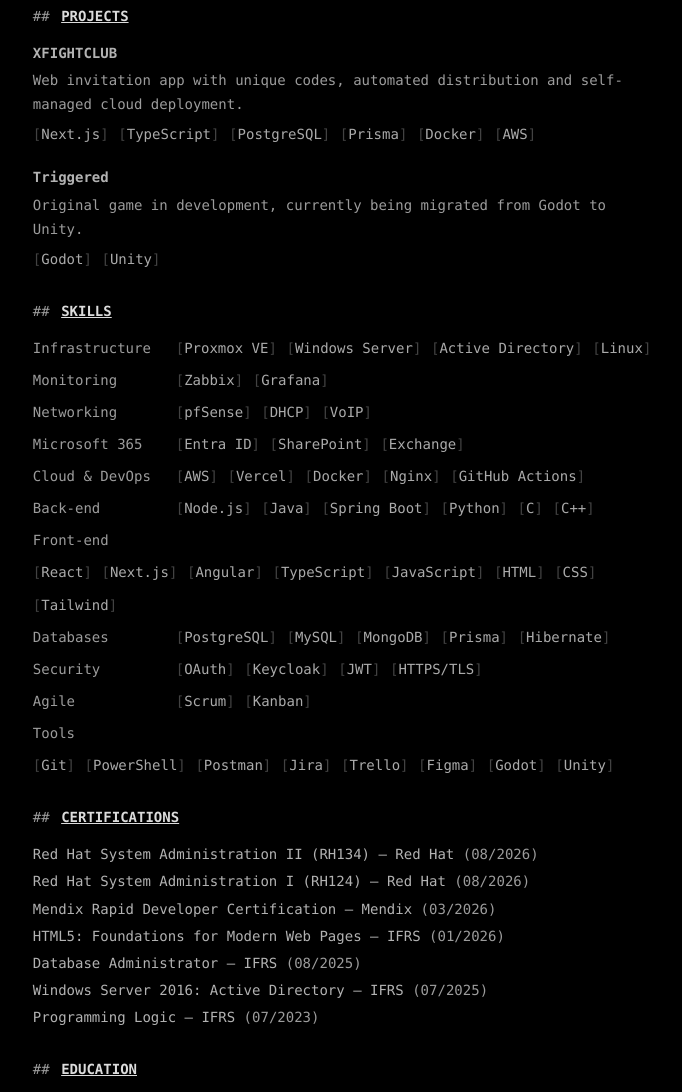
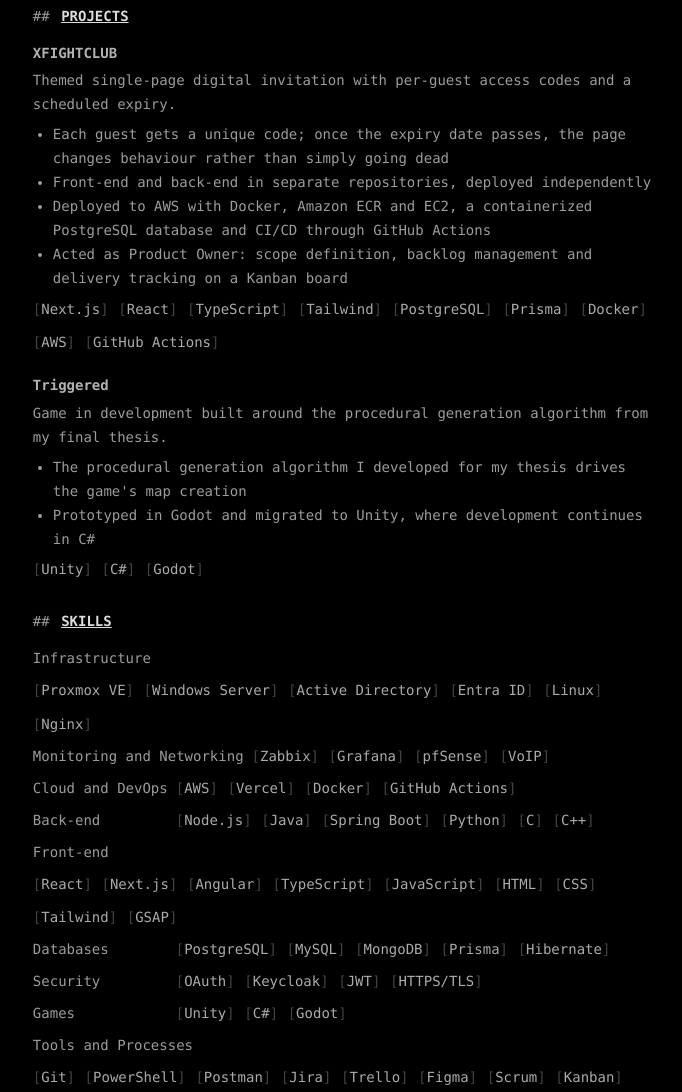
Before and after one commit to wtfpac/back2pac, a React app: page /en/about in a window 1280 px wide. Shown: the part 1040-2132 px from the top of the page, without its empty margins (294-976 px from the left). Built offline with nearby package versions, Linux system fonts and the light colour scheme; some packages are replaced by stand-ins of ours; a web font is replaced by a local one.

```diff
--- a/package.json
+++ b/package.json
@@ -10,6 +10,7 @@
   },
   "dependencies": {
     "@fontsource/commit-mono": "^5.3.0",
+    "@upstash/redis": "^1.38.3",
     "@vercel/analytics": "^2.0.1",
     "gray-matter": "^4.0.3",
     "next": "16.3.3",
@@ -21,5 +22,8 @@
   "devDependencies": {
     "eslint": "^9",
     "eslint-config-next": "16.3.3"
+  },
+  "allowScripts": {
+    "unrs-resolver@1.12.2": true
   }
 }
--- a/src/app/[lang]/about/page.js
+++ b/src/app/[lang]/about/page.js
@@ -70,6 +70,11 @@
               <span>{project.name}</span>
             </div>
             <p className="entry-note">{project.summary}</p>
+            <ul>
+              {project.bullets.map((bullet) => (
+                <li key={bullet}>{bullet}</li>
+              ))}
+            </ul>
             <div className="tag-list">
               {project.tech.map((item) => (
                 <span key={item} className="tag">{item}</span>
--- a/src/app/[lang]/layout.js
+++ b/src/app/[lang]/layout.js
@@ -41,6 +41,9 @@
     // titulo da home; cada pagina interna define o seu e substitui este
     title: dict.meta.title,
     description: dict.meta.description,
+
+    authors: [{ name: 'Wellington Alves Clemente', url: siteUrl }],
+    creator: 'Wellington Alves Clemente',
 
     openGraph: {
       type: 'website',
--- a/src/app/globals.css
+++ b/src/app/globals.css
@@ -629,3 +629,9 @@
   color: var(--link-hover-fg);
   background: var(--link-hover-bg);
 }
+
+.entry ul {
+  margin: 0.4rem 0 0;
+  padding-inline-start: 20px;
+  color: var(--fg-muted);
+}
--- a/src/components/PostList.js
+++ b/src/components/PostList.js
@@ -1,7 +1,7 @@
 import Link from 'next/link';
 import PostMeta from './PostMeta';
 
-// emptyMessage manda a busca dizer "nada encontrado"
+// emptyMessage permite a busca dizer "nada encontrado' em vez de "nada publicado"
 export default function PostList({ lang, dict, posts, emptyMessage }) {
   if (posts.length === 0) {
     return <p className="empty-state">{emptyMessage ?? dict.content.empty}</p>;
@@ -14,8 +14,8 @@
           <Link href={`/${lang}/posts/${post.slug}`} className="entry-list-title">
             <span>{post.title}</span>
           </Link>
+          {post.summary && <p className="entry-summary">{post.summary}</p>}
           <PostMeta post={post} lang={lang} dict={dict} />
-          {post.summary && <p className="entry-summary">{post.summary}</p>}
         </li>
       ))}
     </ul>
--- a/src/dictionaries/en.json
+++ b/src/dictionaries/en.json
@@ -86,220 +86,68 @@
     "items": [
       {
         "name": "XFIGHTCLUB",
-        "summary": "Web invitation app with unique codes, automated distribution and self-managed cloud deployment.",
-        "tech": [
-          "Next.js",
-          "TypeScript",
-          "PostgreSQL",
-          "Prisma",
-          "Docker",
-          "AWS"
-        ]
+        "summary": "Themed single-page digital invitation with per-guest access codes and a scheduled expiry.",
+        "bullets": [
+          "Each guest gets a unique code; once the expiry date passes, the page changes behaviour rather than simply going dead",
+          "Front-end and back-end in separate repositories, deployed independently",
+          "Deployed to AWS with Docker, Amazon ECR and EC2, a containerized PostgreSQL database and CI/CD through GitHub Actions",
+          "Acted as Product Owner: scope definition, backlog management and delivery tracking on a Kanban board"
+        ],
+        "tech": ["Next.js", "React", "TypeScript", "Tailwind", "PostgreSQL", "Prisma", "Docker", "AWS", "GitHub Actions"]
       },
       {
         "name": "Triggered",
-        "summary": "Original game in development, currently being migrated from Godot to Unity.",
-        "tech": [
-          "Godot",
-          "Unity"
-        ]
+        "summary": "Game in development built around the procedural generation algorithm from my final thesis.",
+        "bullets": [
+          "The procedural generation algorithm I developed for my thesis drives the game's map creation",
+          "Prototyped in Godot and migrated to Unity, where development continues in C#"
+        ],
+        "tech": ["Unity", "C#", "Godot"]
       }
     ]
   },
   "skills": {
     "groups": [
-      {
-        "category": "Infrastructure",
-        "items": [
-          "Proxmox VE",
-          "Windows Server",
-          "Active Directory",
-          "Linux"
-        ]
-      },
-      {
-        "category": "Monitoring",
-        "items": [
-          "Zabbix",
-          "Grafana"
-        ]
-      },
-      {
-        "category": "Networking",
-        "items": [
-          "pfSense",
-          "DHCP",
-          "VoIP"
-        ]
-      },
-      {
-        "category": "Microsoft 365",
-        "items": [
-          "Entra ID",
-          "SharePoint",
-          "Exchange"
-        ]
-      },
-      {
-        "category": "Cloud & DevOps",
-        "items": [
-          "AWS",
-          "Vercel",
-          "Docker",
-          "Nginx",
-          "GitHub Actions"
-        ]
-      },
-      {
-        "category": "Back-end",
-        "items": [
-          "Node.js",
-          "Java",
-          "Spring Boot",
-          "Python",
-          "C",
-          "C++"
-        ]
-      },
-      {
-        "category": "Front-end",
-        "items": [
-          "React",
-          "Next.js",
-          "Angular",
-          "TypeScript",
-          "JavaScript",
-          "HTML",
-          "CSS",
-          "Tailwind"
-        ]
-      },
-      {
-        "category": "Databases",
-        "items": [
-          "PostgreSQL",
-          "MySQL",
-          "MongoDB",
-          "Prisma",
-          "Hibernate"
-        ]
-      },
-      {
-        "category": "Security",
-        "items": [
-          "OAuth",
-          "Keycloak",
-          "JWT",
-          "HTTPS/TLS"
-        ]
-      },
-      {
-        "category": "Agile",
-        "items": [
-          "Scrum",
-          "Kanban"
-        ]
-      },
-      {
-        "category": "Tools",
-        "items": [
-          "Git",
-          "PowerShell",
-          "Postman",
-          "Jira",
-          "Trello",
-          "Figma",
-          "Godot",
-          "Unity"
-        ]
-      }
+      { "category": "Infrastructure", "items": ["Proxmox VE", "Windows Server", "Active Directory", "Entra ID", "Linux", "Nginx"] },
+      { "category": "Monitoring and Networking", "items": ["Zabbix", "Grafana", "pfSense", "VoIP"] },
+      { "category": "Cloud and DevOps", "items": ["AWS", "Vercel", "Docker", "GitHub Actions"] },
+      { "category": "Back-end", "items": ["Node.js", "Java", "Spring Boot", "Python", "C", "C++"] },
+      { "category": "Front-end", "items": ["React", "Next.js", "Angular", "TypeScript", "JavaScript", "HTML", "CSS", "Tailwind", "GSAP"] },
+      { "category": "Databases", "items": ["PostgreSQL", "MySQL", "MongoDB", "Prisma", "Hibernate"] },
+      { "category": "Security", "items": ["OAuth", "Keycloak", "JWT", "HTTPS/TLS"] },
+      { "category": "Games", "items": ["Unity", "C#", "Godot"] },
+      { "category": "Tools and Processes", "items": ["Git", "PowerShell", "Postman", "Jira", "Trello", "Figma", "Scrum", "Kanban"] }
     ]
   },
   "certifications": {
     "items": [
-      {
-        "name": "Red Hat System Administration II (RH134)",
-        "issuer": "Red Hat",
-        "date": "08/2026"
-      },
-      {
-        "name": "Red Hat System Administration I (RH124)",
-        "issuer": "Red Hat",
-        "date": "08/2026"
-      },
-      {
-        "name": "Mendix Rapid Developer Certification",
-        "issuer": "Mendix",
-        "date": "03/2026"
-      },
-      {
-        "name": "HTML5: Foundations for Modern Web Pages",
-        "issuer": "IFRS",
-        "date": "01/2026"
-      },
-      {
-        "name": "Database Administrator",
-        "issuer": "IFRS",
-        "date": "08/2025"
-      },
-      {
-        "name": "Windows Server 2016: Active Directory",
-        "issuer": "IFRS",
-        "date": "07/2025"
-      },
-      {
-        "name": "Programming Logic",
-        "issuer": "IFRS",
-        "date": "07/2023"
-      }
+      { "name": "Red Hat System Administration II (RH134)", "issuer": "Red Hat", "date": "08/2026" },
+      { "name": "Red Hat System Administration I (RH124)", "issuer": "Red Hat", "date": "08/2026" },
+      { "name": "Mendix Rapid Developer Certification", "issuer": "Mendix", "date": "03/2026" },
+      { "name": "HTML5: Foundations for Modern Web Pages", "issuer": "IFRS", "date": "01/2026" },
+      { "name": "Database Administrator", "issuer": "IFRS", "date": "08/2025" },
+      { "name": "Windows Server 2016: Active Directory", "issuer": "IFRS", "date": "07/2025" },
+      { "name": "Programming Logic", "issuer": "IFRS", "date": "07/2023" }
     ]
   },
   "education": {
     "items": [
-      {
-        "course": "Software Engineering",
-        "school": "Uniamérica",
-        "period": "07/2025 – 12/2026",
-        "status": "In progress"
-      },
-      {
-        "course": "Systems Analysis and Development",
-        "school": "Uniamérica",
-        "period": "01/2023 – 06/2025",
-        "status": "Completed"
-      }
+      { "course": "Software Engineering", "school": "Uniamérica", "period": "07/2025 – 12/2026", "status": "In progress" },
+      { "course": "Systems Analysis and Development", "school": "Uniamérica", "period": "01/2023 – 06/2025", "status": "Completed" }
     ]
   },
   "languages": {
     "items": [
-      {
-        "name": "Portuguese",
-        "level": "Native"
-      },
-      {
-        "name": "English",
-        "level": "Advanced"
-      },
-      {
-        "name": "Spanish",
-        "level": "Fluent"
-      },
-      {
-        "name": "Italian",
-        "level": "Intermediate"
-      }
+      { "name": "Portuguese", "level": "Native · C2" },
+      { "name": "Spanish", "level": "Fluent · C1" },
+      { "name": "English", "level": "Advanced reading and listening · B2" },
+      { "name": "Italian", "level": "Basic · A2" }
     ]
   },
   "links": {
     "items": [
-      {
-        "label": "GitHub",
-        "url": "https://github.com/wtfpac"
-      },
-      {
-        "label": "LinkedIn",
-        "url": "https://www.linkedin.com/in/w7ll/"
-      }
+      { "label": "GitHub", "url": "https://github.com/wtfpac" },
+      { "label": "LinkedIn", "url": "https://www.linkedin.com/in/w7ll/" }
     ]
   }
 }
--- a/src/dictionaries/pt.json
+++ b/src/dictionaries/pt.json
@@ -86,220 +86,68 @@
     "items": [
       {
         "name": "XFIGHTCLUB",
-        "summary": "Aplicação web de convites com códigos únicos, distribuição automatizada e deploy próprio em nuvem.",
-        "tech": [
-          "Next.js",
-          "TypeScript",
-          "PostgreSQL",
-          "Prisma",
-          "Docker",
-          "AWS"
-        ]
+        "summary": "Convite digital temático de página única, com código de acesso por convidado e validade programada.",
+        "bullets": [
+          "Cada convidado recebe um código único; passada a data de validade, a página muda de comportamento em vez de simplesmente expirar",
+          "Front-end e back-end em repositórios separados, com deploy independente",
+          "Publicado na AWS com Docker, Amazon ECR e EC2, banco PostgreSQL em container e CI/CD por GitHub Actions",
+          "Atuação como Product Owner: definição de escopo, gestão de backlog e acompanhamento em quadro Kanban"
+        ],
+        "tech": ["Next.js", "React", "TypeScript", "Tailwind", "PostgreSQL", "Prisma", "Docker", "AWS", "GitHub Actions"]
       },
       {
         "name": "Triggered",
-        "summary": "Jogo autoral em desenvolvimento, migrando de Godot para Unity.",
-        "tech": [
-          "Godot",
-          "Unity"
-        ]
+        "summary": "Jogo em desenvolvimento construído em torno do algoritmo de geração procedural do meu TCC.",
+        "bullets": [
+          "O algoritmo de geração procedural desenvolvido no meu TCC é a base da criação de mapas do jogo",
+          "Protótipo iniciado em Godot e migrado para Unity, onde o desenvolvimento segue em C#"
+        ],
+        "tech": ["Unity", "C#", "Godot"]
       }
     ]
   },
   "skills": {
     "groups": [
-      {
-        "category": "Infraestrutura",
-        "items": [
-          "Proxmox VE",
-          "Windows Server",
-          "Active Directory",
-          "Linux"
-        ]
-      },
-      {
-        "category": "Monitoramento",
-        "items": [
-          "Zabbix",
-          "Grafana"
-        ]
-      },
-      {
-        "category": "Redes",
-        "items": [
-          "pfSense",
-          "DHCP",
-          "VoIP"
-        ]
-      },
-      {
-        "category": "Microsoft 365",
-        "items": [
-          "Entra ID",
-          "SharePoint",
-          "Exchange"
-        ]
-      },
-      {
-        "category": "Cloud & DevOps",
-        "items": [
-          "AWS",
-          "Vercel",
-          "Docker",
-          "Nginx",
-          "GitHub Actions"
-        ]
-      },
-      {
-        "category": "Back-end",
-        "items": [
-          "Node.js",
-          "Java",
-          "Spring Boot",
-          "Python",
-          "C",
-          "C++"
-        ]
-      },
-      {
-        "category": "Front-end",
-        "items": [
-          "React",
-          "Next.js",
-          "Angular",
-          "TypeScript",
-          "JavaScript",
-          "HTML",
-          "CSS",
-          "Tailwind"
-        ]
-      },
-      {
-        "category": "Banco de Dados",
-        "items": [
-          "PostgreSQL",
-          "MySQL",
-          "MongoDB",
-          "Prisma",
-          "Hibernate"
-        ]
-      },
-      {
-        "category": "Segurança",
-        "items": [
-          "OAuth",
-          "Keycloak",
-          "JWT",
-          "HTTPS/TLS"
-        ]
-      },
-      {
-        "category": "Ágil",
-        "items": [
-          "Scrum",
-          "Kanban"
-        ]
-      },
-      {
-        "category": "Ferramentas",
-        "items": [
-          "Git",
-          "PowerShell",
-          "Postman",
-          "Jira",
-          "Trello",
-          "Figma",
-          "Godot",
-          "Unity"
-        ]
-      }
+      { "category": "Infraestrutura", "items": ["Proxmox VE", "Windows Server", "Active Directory", "Entra ID", "Linux", "Nginx"] },
+      { "category": "Monitoramento e Redes", "items": ["Zabbix", "Grafana", "pfSense", "VoIP"] },
+      { "category": "Cloud e DevOps", "items": ["AWS", "Vercel", "Docker", "GitHub Actions"] },
+      { "category": "Back-end", "items": ["Node.js", "Java", "Spring Boot", "Python", "C", "C++"] },
+      { "category": "Front-end", "items": ["React", "Next.js", "Angular", "TypeScript", "JavaScript", "HTML", "CSS", "Tailwind", "GSAP"] },
+      { "category": "Banco de Dados", "items": ["PostgreSQL", "MySQL", "MongoDB", "Prisma", "Hibernate"] },
+      { "category": "Segurança", "items": ["OAuth", "Keycloak", "JWT", "HTTPS/TLS"] },
+      { "category": "Jogos", "items": ["Unity", "C#", "Godot"] },
+      { "category": "Ferramentas e Processos", "items": ["Git", "PowerShell", "Postman", "Jira", "Trello", "Figma", "Scrum", "Kanban"] }
     ]
   },
   "certifications": {
     "items": [
-      {
-        "name": "Red Hat System Administration II (RH134)",
-        "issuer": "Red Hat",
-        "date": "08/2026"
-      },
-      {
-        "name": "Red Hat System Administration I (RH124)",
-        "issuer": "Red Hat",
-        "date": "08/2026"
-      },
-      {
-        "name": "Mendix Rapid Developer Certification",
-        "issuer": "Mendix",
-        "date": "03/2026"
-      },
-      {
-        "name": "HTML5: Fundamentos para Páginas Web Modernas",
-        "issuer": "IFRS",
-        "date": "01/2026"
-      },
-      {
-        "name": "Administrador de Banco de Dados",
-        "issuer": "IFRS",
-        "date": "08/2025"
-      },
-      {
-        "name": "Windows Server 2016: Active Directory",
-        "issuer": "IFRS",
-        "date": "07/2025"
-      },
-      {
-        "name": "Lógica de Programação",
-        "issuer": "IFRS",
-        "date": "07/2023"
-      }
+      { "name": "Red Hat System Administration II (RH134)", "issuer": "Red Hat", "date": "08/2026" },
+      { "name": "Red Hat System Administration I (RH124)", "issuer": "Red Hat", "date": "08/2026" },
+      { "name": "Mendix Rapid Developer Certification", "issuer": "Mendix", "date": "03/2026" },
+      { "name": "HTML5: Fundamentos para Páginas Web Modernas", "issuer": "IFRS", "date": "01/2026" },
+      { "name": "Administrador de Banco de Dados", "issuer": "IFRS", "date": "08/2025" },
+      { "name": "Windows Server 2016: Active Directory", "issuer": "IFRS", "date": "07/2025" },
+      { "name": "Lógica de Programação", "issuer": "IFRS", "date": "07/2023" }
     ]
   },
   "education": {
     "items": [
-      {
-        "course": "Engenharia de Software",
-        "school": "Uniamérica",
-        "period": "07/2025 – 12/2026",
-        "status": "Cursando"
-      },
-      {
-        "course": "Análise e Desenvolvimento de Sistemas",
-        "school": "Uniamérica",
-        "period": "01/2023 – 06/2025",
-        "status": "Concluído"
-      }
+      { "course": "Engenharia de Software", "school": "Uniamérica", "period": "07/2025 – 12/2026", "status": "Cursando" },
+      { "course": "Análise e Desenvolvimento de Sistemas", "school": "Uniamérica", "period": "01/2023 – 06/2025", "status": "Concluído" }
     ]
   },
   "languages": {
     "items": [
-      {
-        "name": "Português",
-        "level": "Nativo"
-      },
-      {
-        "name": "Inglês",
-        "level": "Avançado"
-      },
-      {
-        "name": "Espanhol",
-        "level": "Fluente"
-      },
-      {
-        "name": "Italiano",
-        "level": "Intermediário"
-      }
+      { "name": "Português", "level": "Nativo · C2" },
+      { "name": "Espanhol", "level": "Fluente · C1" },
+      { "name": "Inglês", "level": "Leitura e escuta avançadas · B2" },
+      { "name": "Italiano", "level": "Básico · A2" }
     ]
   },
   "links": {
     "items": [
-      {
-        "label": "GitHub",
-        "url": "https://github.com/wtfpac"
-      },
-      {
-        "label": "LinkedIn",
-        "url": "https://www.linkedin.com/in/w7ll/"
-      }
+      { "label": "GitHub", "url": "https://github.com/wtfpac" },
+      { "label": "LinkedIn", "url": "https://www.linkedin.com/in/w7ll/" }
     ]
   }
 }
--- /dev/null
+++ b/src/lib/redis.js
@@ -0,0 +1,25 @@
+import { Redis } from '@upstash/redis';
+
+let client;
+
+// cria o cliente so no primeiro uso, nao ao importar o arquivo:
+// durante o build ninguem chama isso, entao nada e conectado
+export function getRedis() {
+  if (!client) {
+    // os nomes vem da integracao do upstash na vercel; se aparecerem
+    // diferentes no painel, ajuste aqui
+    client = new Redis({
+      url: process.env.KV_REST_API_URL ?? process.env.UPSTASH_REDIS_REST_URL,
+      token: process.env.KV_REST_API_TOKEN ?? process.env.UPSTASH_REDIS_REST_TOKEN,
+    });
+  }
+
+  return client;
+}
+
+// chaves sem idioma: o mesmo post em pt e en compartilha os numeros
+export const viewsKey = (slug) => `views:${slug}`;
+export const likesKey = (slug) => `likes:${slug}`;
+
+// marca de quem ja curtiu, para recusar repeticao
+export const voterKey = (slug, ip) => `liked:${slug}:${ip}`;
```
Also changed, not shown: src/app/api/stats/[slug]/route.js (added, +65 -0 lines), src/app/icon.svg (added), 2 other files.
